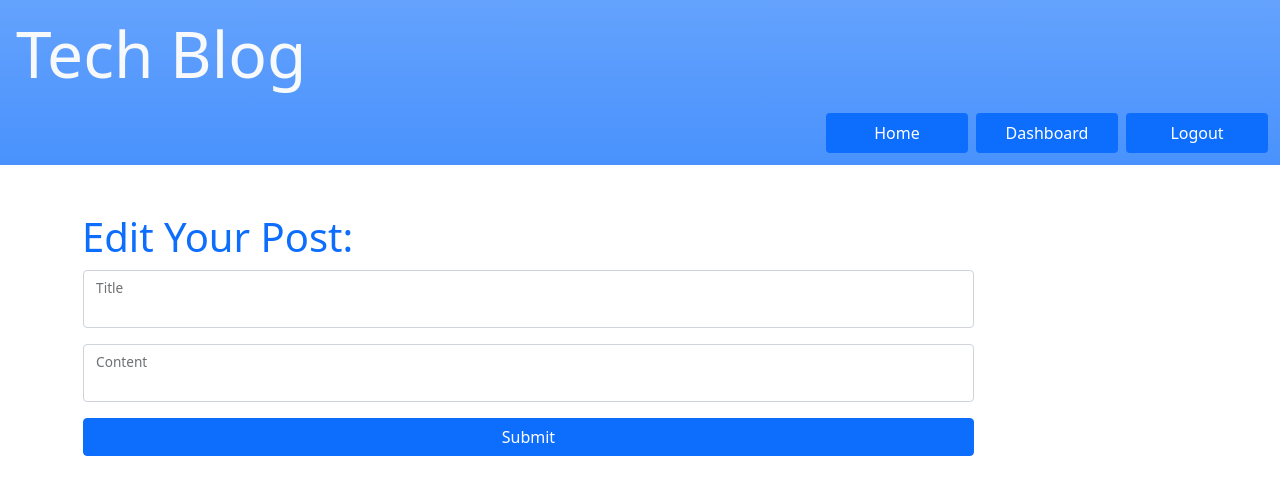
After one commit to rmoatman/MVC_Tech_Blog, a Node server app: page /editpost/1 in a window 1280 px wide. The commit adds this page. Shown: the top 495 px of the page. Run offline with Node 20, Linux system fonts and the light colour scheme; a user stored in the database is signed in; data comes from the database, SQL or seed files in the repository; some libraries are stand-ins or nearby versions.

Commit message:
Edit Post working

```diff
--- a/controllers/home-routes.js
+++ b/controllers/home-routes.js
@@ -81,7 +81,6 @@ router.get('/newcomment/:id', withAuth, async (req, res) => {
       logged_in: req.session.logged_in
 
     });
-    // console.log(req.session.logged_in);
 
   } catch (err) {
     res.status(404).json({ message: 'No post found with that ID.' });
@@ -161,7 +160,7 @@ router.get('/newpostview', withAuth, async (req, res) => {
       logged_in: req.session.logged_in
 
     });
-    // console.log(req.session.logged_in);
+
 
   } catch (err) {
     res.status(404).json(err);
@@ -182,11 +181,59 @@ router.post('/newpost', withAuth, (req, res) => {
     })
 
   } else (err => {
-        console.log(err)
         res.status(400).json.user_id(err);
     });
 
 }); // end of POST NEW COMMENT
+
+
+// EDIT POST VIEW
+router.get('/editpost/:id', withAuth, async (req, res) => {
+
+  try {
+    const postData = await Blog.findOne({
+      where: { id: req.params.id },
+      include: [
+        { model: User, attributes: ['username'] },
+        { model: Comment, attributes: ['date', 'comment_text', 'user_id']}
+       ],
+    });
+
+    const post = postData.get({ plain: true });
+
+    res.render('editpost', {
+      post,
+      logged_in: req.session.logged_in
+
+    });
+
+  } catch (err) {
+    res.status(404).json({ message: 'No post found with that ID.' });
+  }
+}); // end of EDIT POST VIEW
+
+
+// EDITED POST
+router.put('/editedpost', withAuth, (req, res) => {
+
+  if(req.session) {
+    console.log("req.body.post_title");
+    console.log(req.body.post_title);
+    console.log(req.body.id);
+
+     Blog.update(
+      {
+      title: req.body.post_title,
+      content: req.body.post_content,
+      },
+      {where: { id: req.body.post_id }},
+    );
+
+  } else (err => {
+        res.status(400).json.user_id(err);
+    });
+
+}); // end of EDIT POST
 
 
 // DELETE SINGLE POST
--- a/public/js/addcomments.js
+++ b/public/js/addcomments.js
@@ -22,7 +22,7 @@ const commentFormHandler = async (event) => {
             headers: { 'Content-Type': 'application/json' },
         });
 
-        //alert("Your comment has been created");
+        alert("Your comment has been created");
         window.location.replace("/");;
 
     } else {
--- /dev/null
+++ b/public/js/editpost.js
@@ -0,0 +1,40 @@
+const editPostFormHandler = async (event) => {
+    // Stop the browser from submitting the form
+
+    event.preventDefault();
+
+    // Gather the information from the form element on the page
+    const post_title = document.querySelector('#edit_post_title').value.trim();
+    const post_content = document.querySelector('#edit_post_content').value.trim();
+    const post_id = window.location.toString().split('/')[
+        window.location.toString().split('/').length - 1 ];
+
+
+    if (post_title && post_content) {
+
+        const response = fetch('/editedpost', {
+            method: 'PUT',
+            body: JSON.stringify({
+                post_title,
+                post_content,
+                post_id
+            }),
+            headers: { 'Content-Type': 'application/json' },
+        });
+
+        alert("Your post has been edited");
+        window.location.replace("/");
+
+
+    } else {
+        console.log("no post");
+        alert('Failed to create post');
+    }
+
+
+};
+
+  // Listens for user to select Submit
+  document
+    .querySelector('#edit_post_card')
+    .addEventListener('click', editPostFormHandler);
--- a/public/js/login.js
+++ b/public/js/login.js
@@ -47,7 +47,9 @@ const signupFormHandler = async (event) => {
 
     // If credentials are saved, sign user in and redirect to homepage
     if (response.ok) {
-      document.location.replace('/');
+      alert("Your account has been created.  Please sign in.");
+      window.location.replace('/');
+
     } else {
       alert('Failed to sign up.  Please try again.');
     }
--- a/server.js
+++ b/server.js
@@ -12,7 +12,6 @@ const SequelizeStore = require('connect-session-sequelize')(session.Store);
 
 const app = express();
 const PORT = process.env.PORT || 3003;
-console.log(process.env);
 
 const hbs = exphbs.create({ helpers });
 
--- a/views/dashboard.handlebars
+++ b/views/dashboard.handlebars
@@ -16,9 +16,8 @@
     {{/each}}
 
     <a href="/postpage/{{blog.id}}" class="btn btn-primary" style="width: 150px">Read</a>
+    <a href="/editpost/{{blog.id}}" class="btn btn-primary" style="width: 150px">Edit</a>
     <a href="/deletepost/{{blog.id}}" class="btn btn-primary" style="width: 150px">Delete</a>
     </div>
 </div>
 {{/each}}
-
-<script src="/js/delete.js"></script>
--- /dev/null
+++ b/views/editpost.handlebars
@@ -0,0 +1,24 @@
+{{!-- This page allows the user to edit a post --}}
+
+<h1 class="text-primary">Edit Your Post:</h1>
+<div class="card border border-white" style="width: 80%">
+
+      <div class="form-floating mb-3">
+        <input type="text" class="form-control" id="edit_post_title">
+        <label for="edit_post_title">Title</label>
+      </div>
+
+      <div class="form-floating mb-3">
+        <input type="text" class="form-control" id="edit_post_content">
+        <label for="edit_post_comment">Content</label>
+      </div>
+
+    <button class="btn btn-primary" id="edit_post_card">Submit</a>
+
+</div>
+
+<script src="/js/editpost.js"></script>
+
+{{!--   <a href="/editedpost/{{post.id}}" class="btn btn-primary">Submit Changes</a> --}}
+  </div>
+</div>
```
Also changed, not shown: controllers/api/blog-Routes.js (deleted, +0 -60 lines), controllers/api/userRoutes.js (deleted, +0 -76 lines), public/js/delete.js (deleted, +0 -37 lines).
